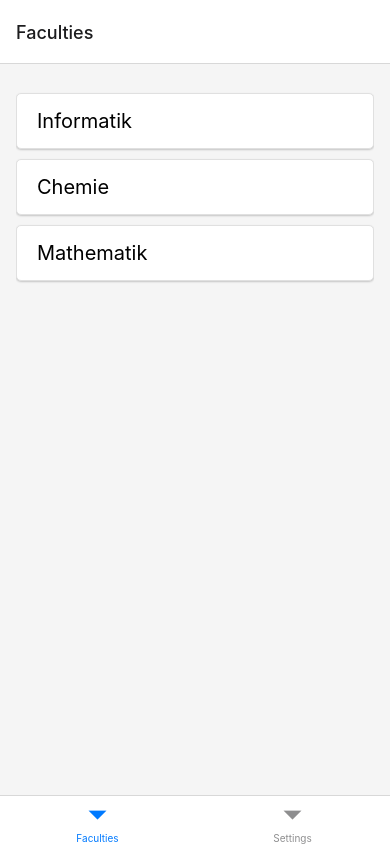
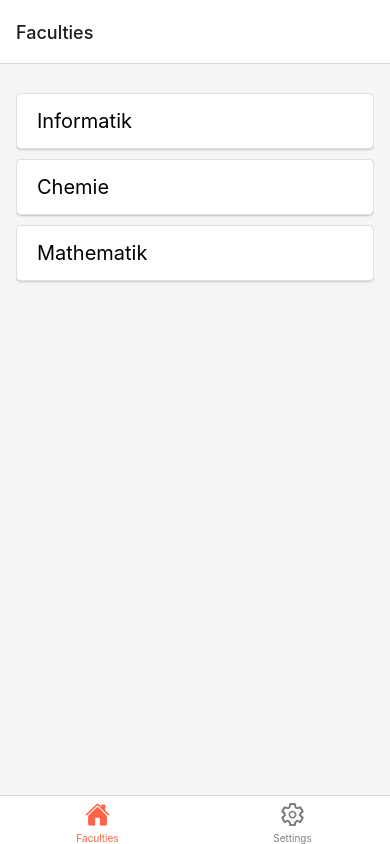
Before and after one commit to CyberRocketLab/FeedBackApp, a React Native app: screen / in a window 390 px wide. Built offline with nearby package versions, Linux system fonts and the light colour scheme.

Commit message:
added icons to bottom menu

```diff
--- a/App.js
+++ b/App.js
@@ -1,42 +1,106 @@
-//import React, {useState} from 'react';
-//import {NavigationContainer} from '@react-navigation/native';
-//import {createStackNavigator} from '@react-navigation/stack';
+////import React, {useState} from 'react';
+////import {NavigationContainer} from '@react-navigation/native';
+////import {createStackNavigator} from '@react-navigation/stack';
+////
+////import FacultiesScreen from './screens/FacultiesScreen';
+////import CoursesScreen from './screens/CoursesScreen';
+////import CourseScreen from './screens/CourseScreen';
+////import FeedbackScreen from './screens/FeedbackScreen';
+////import ForumScreen from './screens/ForumScreen';
+////
+////import {CourseContext} from './screens/CourseContext'; // make sure the path is correct
+////
+////const Stack = createStackNavigator();
+////
+////function App() {
+////    const [scores, setScores] = useState({});
+////
+////    return (
+////        <CourseContext.Provider value={{scores, setScores}}>
+////            <NavigationContainer>
+////                <Stack.Navigator initialRouteName="Faculties">
+////                    <Stack.Screen name="Faculties" component={FacultiesScreen}/>
+////                    <Stack.Screen name="Courses" component={CoursesScreen}/>
+////                    <Stack.Screen name="Course" component={CourseScreen}/>
+////                    <Stack.Screen name="Feedback" component={FeedbackScreen}/>
+////                    <Stack.Screen name="Forum" component={ForumScreen}/>
+////                </Stack.Navigator>
+////            </NavigationContainer>
+////        </CourseContext.Provider>
+////    );
+////}
+////// test
+////export default App;
+//
+//
+//import React, { useState } from 'react';
+//import { NavigationContainer } from '@react-navigation/native';
+//import { createStackNavigator } from '@react-navigation/stack';
+//import { createBottomTabNavigator } from '@react-navigation/bottom-tabs';
 //
 //import FacultiesScreen from './screens/FacultiesScreen';
 //import CoursesScreen from './screens/CoursesScreen';
 //import CourseScreen from './screens/CourseScreen';
 //import FeedbackScreen from './screens/FeedbackScreen';
 //import ForumScreen from './screens/ForumScreen';
+//import PersonalSettingsScreen from './screens/PersonalSettingsScreen'; // Import your PersonalSettingsScreen
 //
-//import {CourseContext} from './screens/CourseContext'; // make sure the path is correct
+//import { CourseContext } from './screens/CourseContext'; // make sure the path is correct
 //
 //const Stack = createStackNavigator();
+//const Tab = createBottomTabNavigator();
+//
+//function HomeStack() {
+//    return (
+//        <Stack.Navigator initialRouteName="Faculties">
+//            <Stack.Screen name="Faculties" component={FacultiesScreen} />
+//            <Stack.Screen name="Courses" component={CoursesScreen} />
+//            <Stack.Screen name="Course" component={CourseScreen} />
+//            <Stack.Screen name="Feedback" component={FeedbackScreen} />
+//            <Stack.Screen name="Forum" component={ForumScreen} />
+//        </Stack.Navigator>
+//        );
+//}
+//
+//function SettingsStack() {
+//    return (
+//        <Stack.Navigator initialRouteName="Personal Settings"
+//            screenOptions={{
+//            headerShown: false,  // This line hides the header
+//        }}>
+//            <Stack.Screen name="Personal Settings" component={PersonalSettingsScreen} />
+//            {/* Add more screens here if there are other screens under Personal Settings */}
+//        </Stack.Navigator>
+//        );
+//}
 //
 //function App() {
 //    const [scores, setScores] = useState({});
 //
 //    return (
-//        <CourseContext.Provider value={{scores, setScores}}>
+//        <CourseContext.Provider value={{ scores, setScores }}>
 //            <NavigationContainer>
-//                <Stack.Navigator initialRouteName="Faculties">
-//                    <Stack.Screen name="Faculties" component={FacultiesScreen}/>
-//                    <Stack.Screen name="Courses" component={CoursesScreen}/>
-//                    <Stack.Screen name="Course" component={CourseScreen}/>
-//                    <Stack.Screen name="Feedback" component={FeedbackScreen}/>
-//                    <Stack.Screen name="Forum" component={ForumScreen}/>
-//                </Stack.Navigator>
+//                <Tab.Navigator>
+//                    <Tab.Screen
+//                        name="Home"
+//                        component={HomeStack}
+//                        options={{ title: 'Faculties',headerShown: false, }}// Customizes the header title for the Home stack
+//                    />
+//                    <Tab.Screen name="Settings" component={SettingsStack} />
+//                </Tab.Navigator>
 //            </NavigationContainer>
 //        </CourseContext.Provider>
-//    );
+//        );
 //}
-//// test
+//
 //export default App;
 
 
-import React, { useState } from 'react';
-import { NavigationContainer } from '@react-navigation/native';
-import { createStackNavigator } from '@react-navigation/stack';
-import { createBottomTabNavigator } from '@react-navigation/bottom-tabs';
+import React, {useState} from 'react';
+import {NavigationContainer} from '@react-navigation/native';
+import {createStackNavigator} from '@react-navigation/stack';
+import {createBottomTabNavigator} from '@react-navigation/bottom-tabs';
+import Ionicons from 'react-native-vector-icons/Ionicons';
 
 import FacultiesScreen from './screens/FacultiesScreen';
 import CoursesScreen from './screens/CoursesScreen';
@@ -45,30 +109,32 @@
 import ForumScreen from './screens/ForumScreen';
 import PersonalSettingsScreen from './screens/PersonalSettingsScreen'; // Import your PersonalSettingsScreen
 
-import { CourseContext } from './screens/CourseContext'; // make sure the path is correct
+import {CourseContext} from './screens/CourseContext'; // make sure the path is correct
 
 const Stack = createStackNavigator();
 const Tab = createBottomTabNavigator();
 
 function HomeStack() {
+    // ...
     return (
         <Stack.Navigator initialRouteName="Faculties">
-            <Stack.Screen name="Faculties" component={FacultiesScreen} />
-            <Stack.Screen name="Courses" component={CoursesScreen} />
-            <Stack.Screen name="Course" component={CourseScreen} />
-            <Stack.Screen name="Feedback" component={FeedbackScreen} />
-            <Stack.Screen name="Forum" component={ForumScreen} />
+            <Stack.Screen name="Faculties" component={FacultiesScreen}/>
+            <Stack.Screen name="Courses" component={CoursesScreen}/>
+            <Stack.Screen name="Course" component={CourseScreen}/>
+            <Stack.Screen name="Feedback" component={FeedbackScreen}/>
+            <Stack.Screen name="Forum" component={ForumScreen}/>
         </Stack.Navigator>
     );
 }
 
 function SettingsStack() {
+    // ...
     return (
         <Stack.Navigator initialRouteName="Personal Settings"
                          screenOptions={{
                              headerShown: false,  // This line hides the header
                          }}>
-            <Stack.Screen name="Personal Settings" component={PersonalSettingsScreen} />
+            <Stack.Screen name="Personal Settings" component={PersonalSettingsScreen}/>
             {/* Add more screens here if there are other screens under Personal Settings */}
         </Stack.Navigator>
     );
@@ -78,15 +144,35 @@
     const [scores, setScores] = useState({});
 
     return (
-        <CourseContext.Provider value={{ scores, setScores }}>
+        <CourseContext.Provider value={{scores, setScores}}>
             <NavigationContainer>
-                <Tab.Navigator>
+                <Tab.Navigator
+                    screenOptions={({route}) => ({
+                        tabBarIcon: ({focused, color, size}) => {
+                            let iconName;
+
+                            // Select an icon based on the route name
+                            if (route.name === 'Home') {
+                                iconName = focused ? 'home' : 'home-outline';
+                            } else if (route.name === 'Settings') {
+                                iconName = focused ? 'settings' : 'settings-outline';
+                            }
+
+                            // Return the Icon component
+                            return <Ionicons name={iconName} size={size} color={color}/>;
+                        },
+                    })}
+                    tabBarOptions={{
+                        activeTintColor: 'tomato',
+                        inactiveTintColor: 'gray',
+                    }}
+                >
                     <Tab.Screen
                         name="Home"
                         component={HomeStack}
-                        options={{ title: 'Faculties',headerShown: false, }}// Customizes the header title for the Home stack
+                        options={{title: 'Faculties', headerShown: false}}
                     />
-                    <Tab.Screen name="Settings" component={SettingsStack} />
+                    <Tab.Screen name="Settings" component={SettingsStack}/>
                 </Tab.Navigator>
             </NavigationContainer>
         </CourseContext.Provider>
```
Lines whose indentation alone changed are shown as unchanged.
